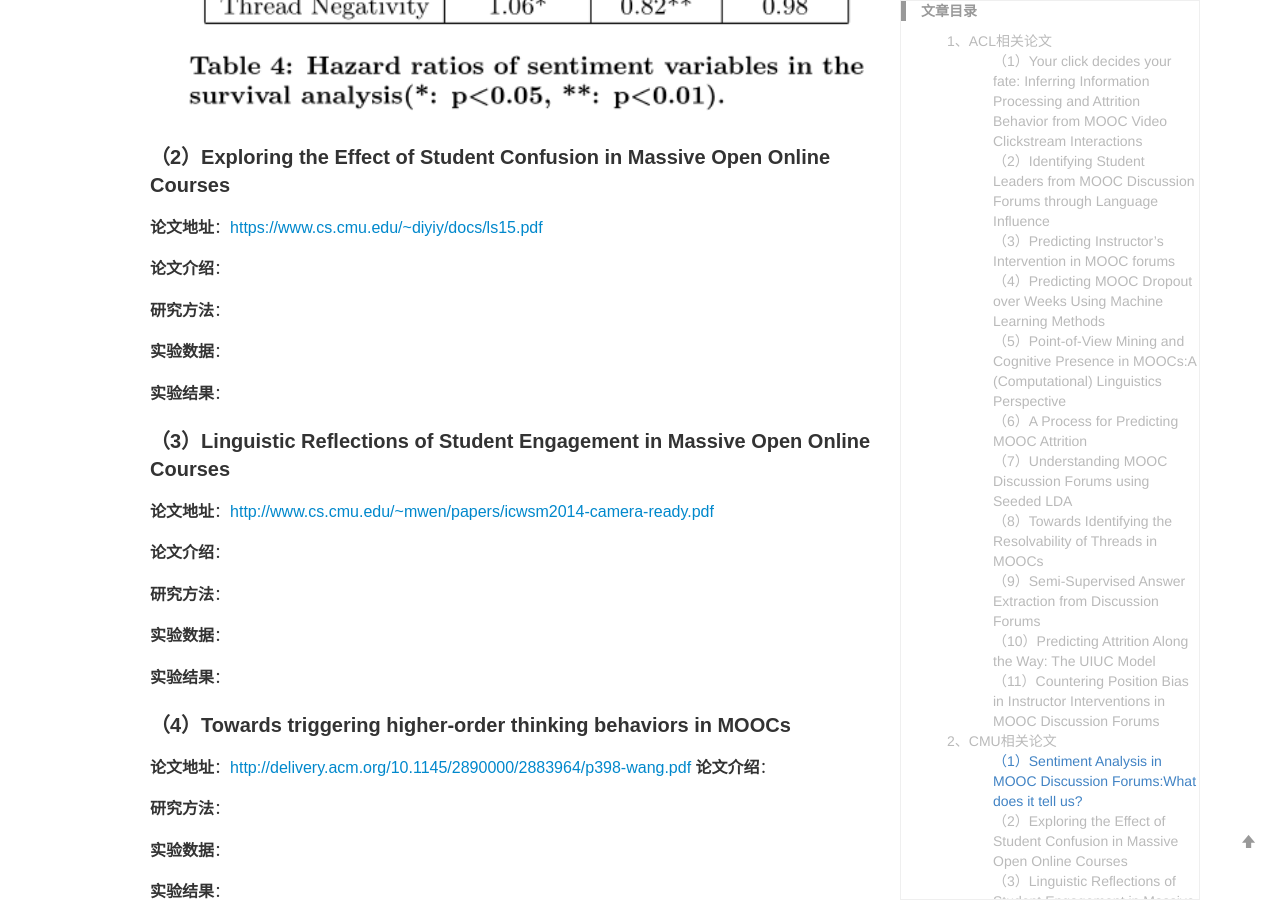
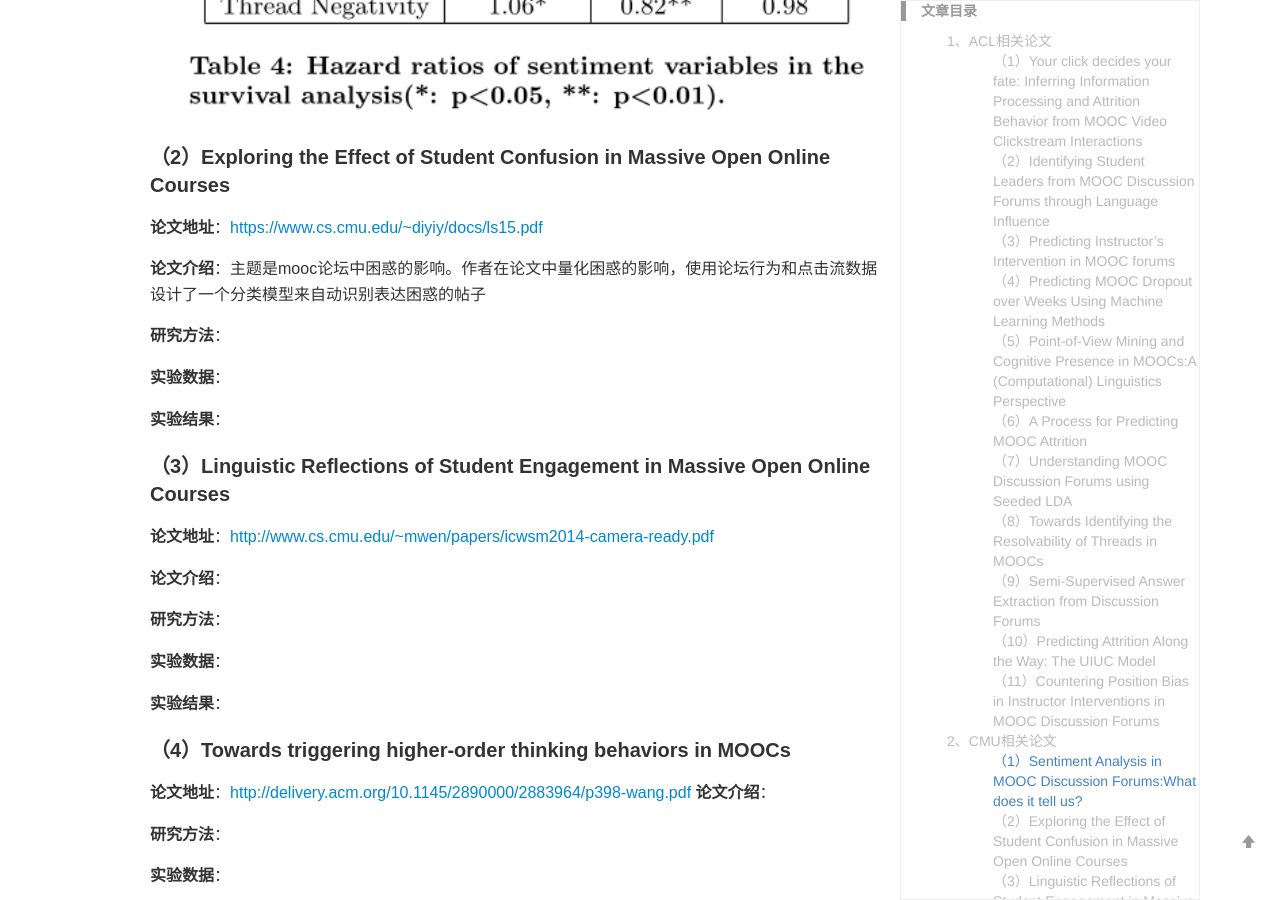
Before and after one commit to yuanmingchen/yuanmingchen.github.io, a Jekyll site: the page built from _posts/2019-04-19-online course nlp paper survey 2.md, in a window 1280 px wide and 900 px high, scrolled down 5477 px. Built offline with Jekyll 4.4.1, drawn with Linux system fonts in a browser that asks for light colours; formulas are drawn with MathJax 3; comment, search, counter and statistics services are not loaded.

Commit message:
Updates _posts/2019-04-19-online course nlp paper survey 2.md
Auto commit by GitBook Editor

```diff
--- a/_posts/2019-04-19-online course nlp paper survey 2.md
+++ b/_posts/2019-04-19-online course nlp paper survey 2.md
@@ -149,7 +149,7 @@ $P(w)$表示情感词$w$在评论中出现的概率，$P(TopicKeyword)$表示当
 #### （2）Exploring the Effect of Student Confusion in Massive Open Online Courses
 **论文地址**：<https://www.cs.cmu.edu/~diyiy/docs/ls15.pdf>
 
-**论文介绍**：
+**论文介绍**：主题是mooc论坛中困惑的影响。作者在论文中量化困惑的影响，使用论坛行为和点击流数据设计了一个分类模型来自动识别表达困惑的帖子
 
 **研究方法**：
 
```
